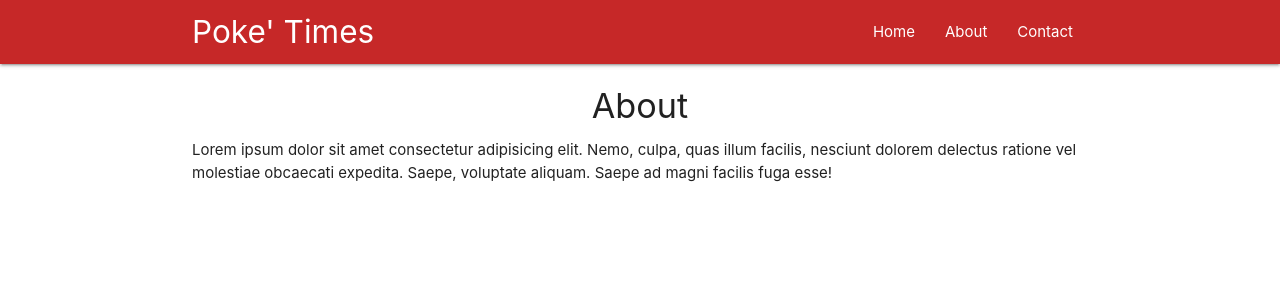
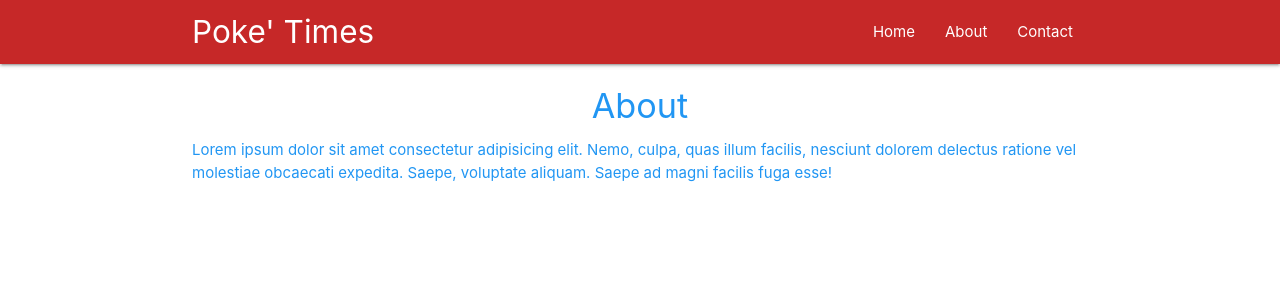
Before and after one commit to sadam1807/react-poketimes-app, a React (Create React App) app in the folder pokeman/: page /about in a window 1280 px wide. Shown: the top 300 px of the page. Built offline with nearby package versions, Linux system fonts and the light colour scheme.

Commit message:
higher order component

```diff
--- /dev/null
+++ b/pokeman/src/Hoc/Rainbow.js
@@ -0,0 +1,19 @@
+import React from 'react'
+
+const Rainbow = (WrappedComponent) => {
+    const colours = ['red', 'pink', 'orange', 'blue', 'green', 'yellow']
+    const randomColour = colours[Math.floor(Math.random() * 5)]
+
+    const className = randomColour + '-text';
+    console.log(className);
+
+    return (props) => {
+        return(
+            <div className ={className}>
+                <WrappedComponent {...props}/>
+            </div>
+        )
+    }
+}
+
+export default Rainbow;
--- a/pokeman/src/components/About.js
+++ b/pokeman/src/components/About.js
@@ -1,4 +1,5 @@
 import React from 'react';
+import RainBow from '../Hoc/Rainbow'
 
 
 const About = () => {
@@ -10,4 +11,4 @@
     )
 }
 
-export default About
+export default RainBow(About)
--- a/pokeman/src/components/Home.js
+++ b/pokeman/src/components/Home.js
@@ -1,4 +1,5 @@
 import React from 'react';
+import RainBow from '../Hoc/Rainbow'
 
 const Home = () => {
     return (
@@ -9,4 +10,4 @@
     )
 }
 
-export default Home
+export default RainBow(Home)
```
